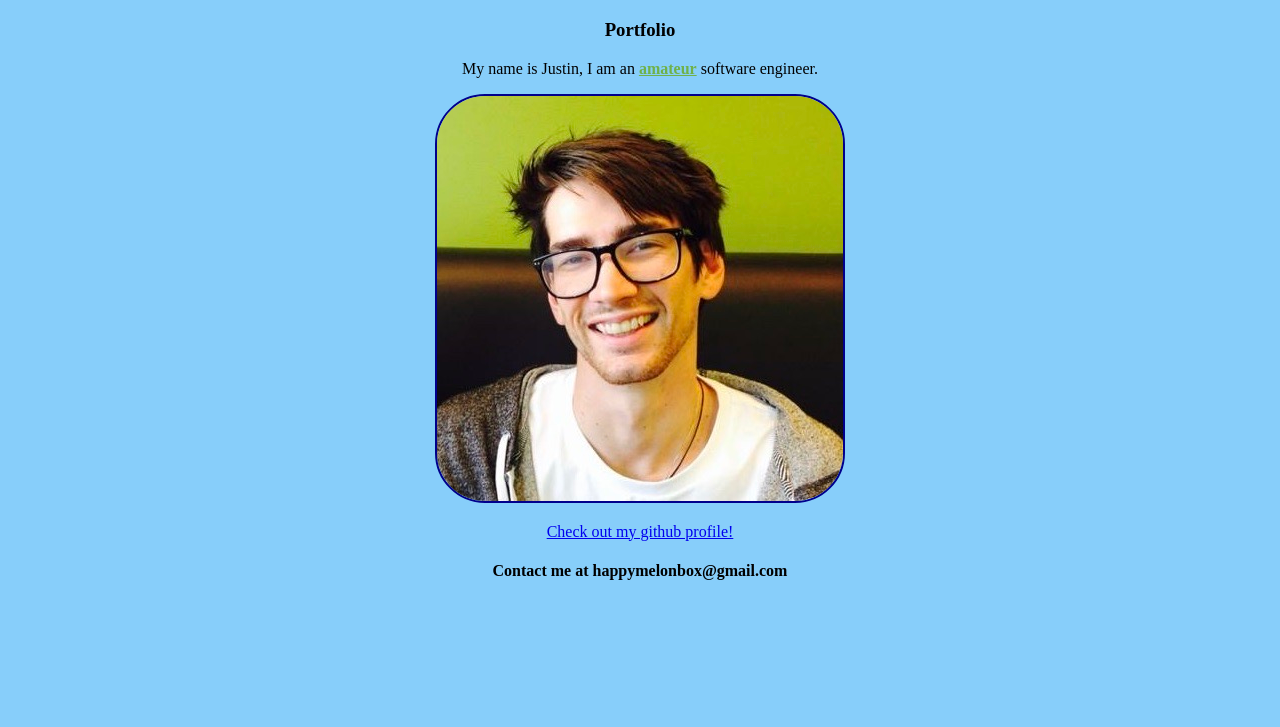
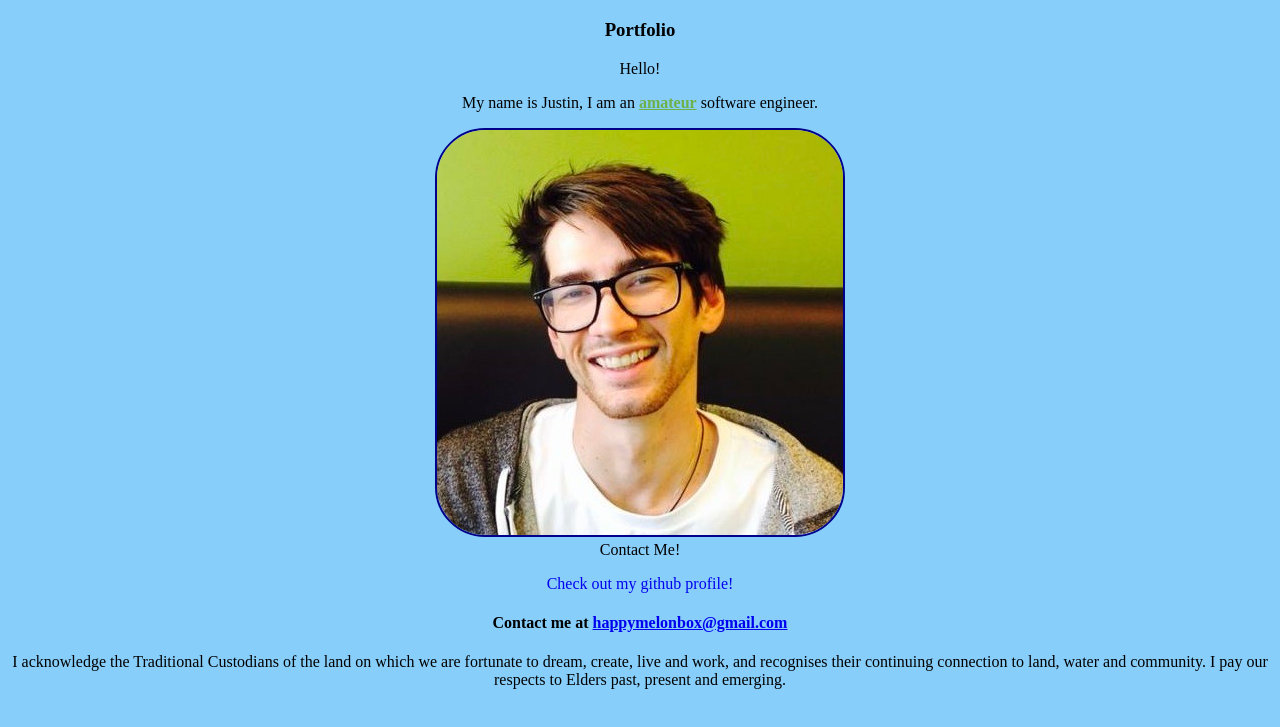
Before and after one commit to happymelonbox/Portfolio, a plain HTML site: page index.html in a window 1280 px wide. Shown: the part 65-792 px from the top of the page. Drawn offline with Linux system fonts and the light colour scheme.

Commit message:
Adjusted a few elements

```diff
--- a/index.html
+++ b/index.html
@@ -6,15 +6,21 @@
     <meta name="viewport" content="width=device-width, initial-scale=1">
   </head>
   <body>
-        <header>
-            <h1>Justin BH</h1>
-        </header>
-
-    <h3>Portfolio</h3>
-    <p>My name is Justin, I am an <strong>amateur</strong> software engineer.</p>
-    <img id="me" src="./resources/img/IMG_2147.jpeg" alt="picture of Justin BH">
-    <p><a id="github" href="https://github.com/happymelonbox" target="_blank" title="https://github.com/happymelonbox">Check out my github profile!</a></p>
-    <h4>Contact me at happymelonbox@gmail.com</h4>
+        <h1>Justin BH</h1>
+        <h3>Portfolio</h3>
+        <div id="hello">Hello!
+            <div id="me">
+                <p>My name is Justin, I am an <strong>amateur</strong> software engineer.</p>
+                <img id="me" src="./resources/img/IMG_2147.jpeg" alt="picture of Justin BH">
+            </div>
+        </div>
+        <div id="contact">Contact Me!
+            <div id="innerContact">
+                <p><a id="github" href="https://github.com/happymelonbox" target="_blank" title="https://github.com/happymelonbox">Check out my github profile!</a></p>
+                <h4 >Contact me at <a id="contact" href="https://mail.google.com/mail/u/0/#inbox?compose=new" target="_blank">happymelonbox@gmail.com</a></h4>
+            </div>
+        </div>
+        <p id="acknowledge">I acknowledge the Traditional Custodians of the land on which we are fortunate to dream, create, live and work, and recognises their continuing connection to land, water and community. I pay our respects to Elders past, present and emerging.</p>
+        <script src="script.js"></script>
   </body>
-  <script src="script.js"></script>
 </html>
--- a/script.js
+++ b/script.js
@@ -1,3 +1,9 @@
 const pageBody = document.body.style;
 pageBody.backgroundColor = 'lightskyblue';
 pageBody.textAlign = "center";
+
+const github = document.getElementById('github');
+github.style.textDecoration = 'none';
+
+const contact = document.getElementById('contact');
+contact.style.textDecoration = 'none';
--- a/style.css
+++ b/style.css
@@ -13,3 +13,11 @@ strong {
     color: rgb(111, 177, 73);
     text-decoration: underline;
 }
+
+#github:visited{
+    color: black
+}
+
+#contact:visited{
+    color: black;
+}
```
